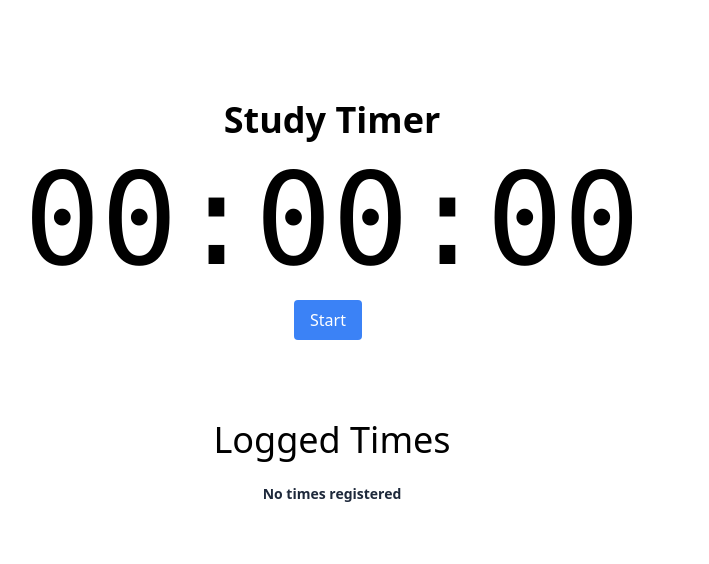
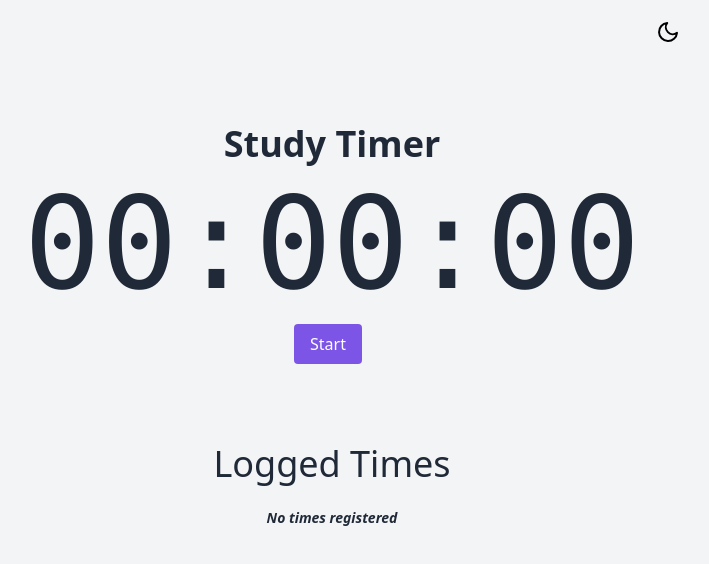
Before and after one commit to lukeiayf/study-timer, a Vue app: page / in a window 1280 px wide. Shown: the top 564 px of the page, without its empty margins (308-1017 px from the left). Built offline with nearby package versions, Linux system fonts and the light colour scheme.

Commit message:
feat: add theme management and data storage on local store

```diff
--- a/src/App.vue
+++ b/src/App.vue
@@ -1,9 +1,14 @@
 <script setup lang="ts">
 import { RouterView } from 'vue-router';
+import { useThemeStore } from './stores/themeStore';
+
+const themeStore = useThemeStore();
 </script>
 
 <template>
-  <RouterView class="h-[100vh] bg-background" />
+  <div :class="themeStore.theme">
+    <RouterView class="h-[100vh] bg-background" />
+  </div>
 </template>
 
 <style scoped></style>
--- a/src/components/LoggedTimes.vue
+++ b/src/components/LoggedTimes.vue
@@ -1,6 +1,6 @@
 <template>
     <div class="flex flex-col items-center justify-center ">
-        <h3 class="text-4xl font-medium mb-4">Logged Times</h3>
+        <h3 class="text-4xl font-medium mb-4 text-text">Logged Times</h3>
         <div v-if="timerStore.loggedTimes.length >= 1"
             class="relative flex flex-col w-full h-full overflow-scroll text-gray-700 bg-white shadow-md rounded-lg bg-clip-border">
             <div class="overflow-y-auto max-h-80 w-full">
@@ -39,7 +39,7 @@
             </div>
         </div>
         <section v-else class="w-full text-center min-w-max h-12 mt-2">
-            <p class="block font-semibold text-sm text-slate-800">No times registered</p>
+            <p class="block font-semibold text-sm text-slate-800 text-text italic">No times registered</p>
         </section>
 
         <div v-if="timerStore.loggedTimes.length >= 1" class="mt-4">
@@ -53,8 +53,13 @@
 
 <script setup lang="ts">
 import { useTimerStore } from '@/stores/timerStore';
+import { onMounted } from 'vue';
 
 const timerStore = useTimerStore();
+
+onMounted(() => {
+    timerStore.getLogs();
+})
 </script>
 
 <style scoped></style>
--- a/src/components/MainTimer.vue
+++ b/src/components/MainTimer.vue
@@ -1,14 +1,14 @@
 <template>
     <div class="flex flex-col items-center justify-center my-20">
-        <h1 class="text-4xl font-bold mb-4">Study Timer</h1>
-        <div class="text-9xl font-mono" :class="{ 'flash': timerStore.onBreak }">{{ timerStore.formattedTime
+        <h1 class="text-4xl font-bold mb-4 text-text">Study Timer</h1>
+        <div class="text-9xl font-mono text-text" :class="{ 'flash': timerStore.onBreak }">{{ timerStore.formattedTime
             }}</div>
-        <div v-if="timerStore.breakTime || timerStore.onBreak" class="text-2xl font-mono">Time on break: {{
+        <div v-if="timerStore.breakTime || timerStore.onBreak" class="text-2xl font-mono text-text">Time on break: {{
             timerStore.formattedBreakTime
         }}
         </div>
         <div class="flex mt-4 min-w-full justify-center items-center">
-            <button id="start-button" @click="timerStore.start" class="bg-blue-500 text-white px-4 py-2 rounded mr-2"
+            <button id="start-button" @click="timerStore.start" class="bg-secondary text-white px-4 py-2 rounded mr-2"
                 v-if="!timerStore.isRunning">
                 {{ timerStore.onBreak ? 'Finish break' : 'Start' }}
             </button>
--- /dev/null
+++ b/src/components/ThemeToggler.vue
@@ -0,0 +1,21 @@
+<template>
+    <div :class="themeStore.theme">
+        <header class="flex items-end justify-end">
+            <button @click="themeStore.toggleTheme" class="px-4">
+                <i v-if="themeStore.theme === 'dark-theme'">
+                    <img src="@/assets/lightThemeIcon.svg" alt="Light Icon" class="h-6 w-6" />
+                </i>
+                <i v-else>
+                    <img src="@/assets/darkThemeIcon.svg" alt="Dark Icon" class="h-6 w-6" />
+                </i>
+            </button>
+        </header>
+    </div>
+</template>
+
+<script setup lang="ts">
+import { useThemeStore } from '@/stores/themeStore';
+
+const themeStore = useThemeStore();
+
+</script>
--- /dev/null
+++ b/src/stores/themeStore.ts
@@ -0,0 +1,15 @@
+import { defineStore } from 'pinia'
+import { ref } from 'vue'
+
+export const useThemeStore = defineStore('theme', () => {
+  const theme = ref('light-theme')
+
+  const toggleTheme = () => {
+    theme.value = theme.value === 'light-theme' ? 'dark-theme' : 'light-theme'
+  }
+
+  return {
+    theme,
+    toggleTheme
+  }
+})
--- a/src/stores/timerStore.ts
+++ b/src/stores/timerStore.ts
@@ -72,8 +72,16 @@ export const useTimerStore = defineStore('timer', () => {
     }
   }
 
+  //Get existing logs from local store
+  const getLogs = () => {
+    if (localStorage.getItem('loggedTimes') != null) {
+      loggedTimes.value = JSON.parse(localStorage.getItem('loggedTimes') as string)
+    }
+  }
+
   const clearLogs = () => {
     loggedTimes.value = []
+    localStorage.removeItem('loggedTimes')
   }
 
   // Log the entire session (work + break) when reset is called
@@ -83,6 +91,9 @@ export const useTimerStore = defineStore('timer', () => {
       totalTime: formattedTime.value,
       breakTime: formattedBreakTime.value
     })
+
+    //Save logs to localStorage so it can be retrieved
+    localStorage.setItem('loggedTimes', JSON.stringify(loggedTimes.value))
   }
 
   // Format the work time
@@ -112,6 +123,7 @@ export const useTimerStore = defineStore('timer', () => {
     reset,
     takeBreak,
     clearLogs,
+    getLogs,
     formattedTime,
     formattedBreakTime
   }
--- a/src/style.css
+++ b/src/style.css
@@ -3,22 +3,22 @@
 @tailwind utilities;
 
 :root {
-  --color-primary: #4f46e5; /* Default theme */
+  --color-primary: #4f46e5;
   --color-secondary: #22d3ee;
   --color-background: #ffffff;
   --color-text: #000000;
 }
 
 .dark-theme {
-  --color-primary: #1e3a8a; /* Dark theme */
+  --color-primary: #1e3a8a;
   --color-secondary: #0ea5e9;
   --color-background: #111827;
   --color-text: #f9fafb;
 }
 
 .light-theme {
-  --color-primary: #6366f1; /* Light theme */
-  --color-secondary: #67e8f9;
+  --color-primary: #6366f1;
+  --color-secondary: #7c55e7;
   --color-background: #f3f4f6;
   --color-text: #1f2937;
 }
--- a/src/views/HomeView.vue
+++ b/src/views/HomeView.vue
@@ -1,11 +1,13 @@
 <template>
     <div class="flex flex-col max-w-3xl mx-auto p-5">
+        <ThemeToggler />
         <Timer />
         <LoggedTimes />
     </div>
 </template>
 <script setup lang="ts">
 import LoggedTimes from '@/components/LoggedTimes.vue';
+import ThemeToggler from '@/components/ThemeToggler.vue';
 import Timer from '@/components/MainTimer.vue';
 
 
```
Also changed, not shown: src/assets/darkThemeIcon.svg (added), src/assets/lightThemeIcon.svg (added).
